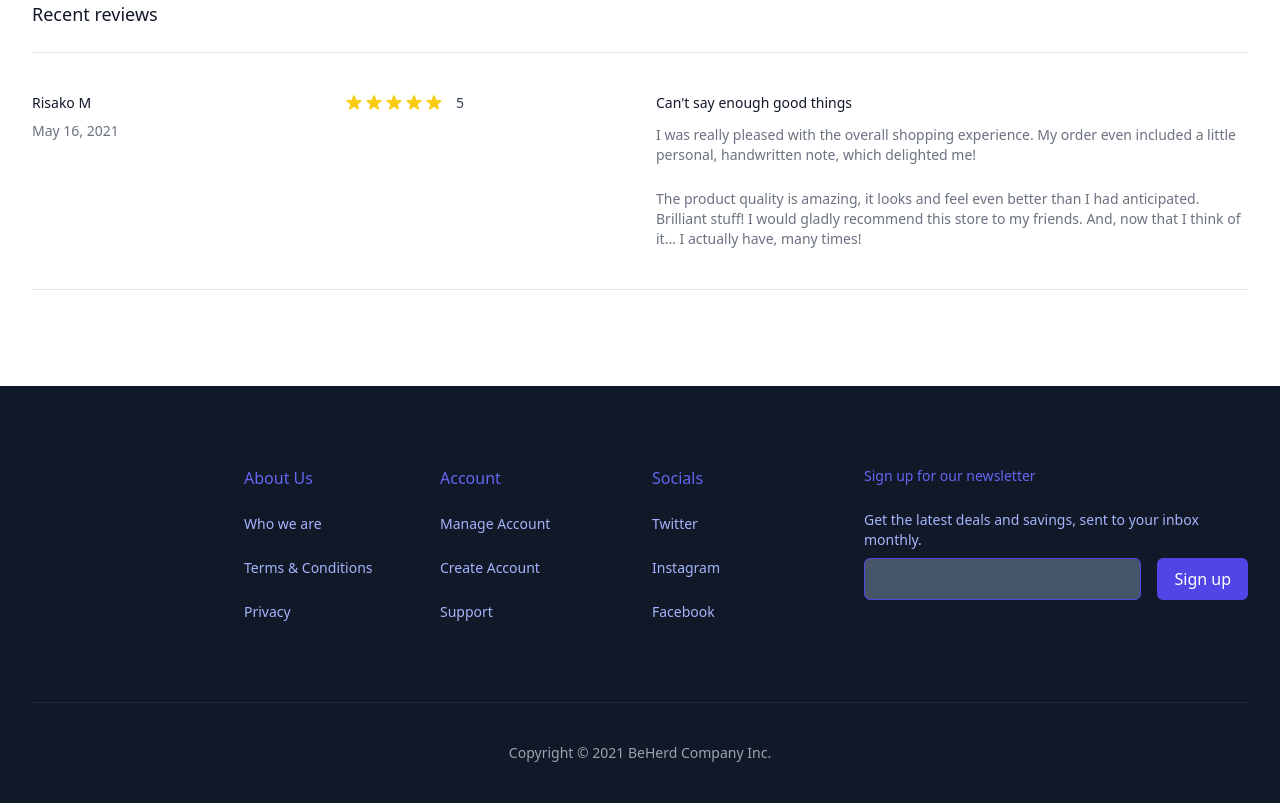
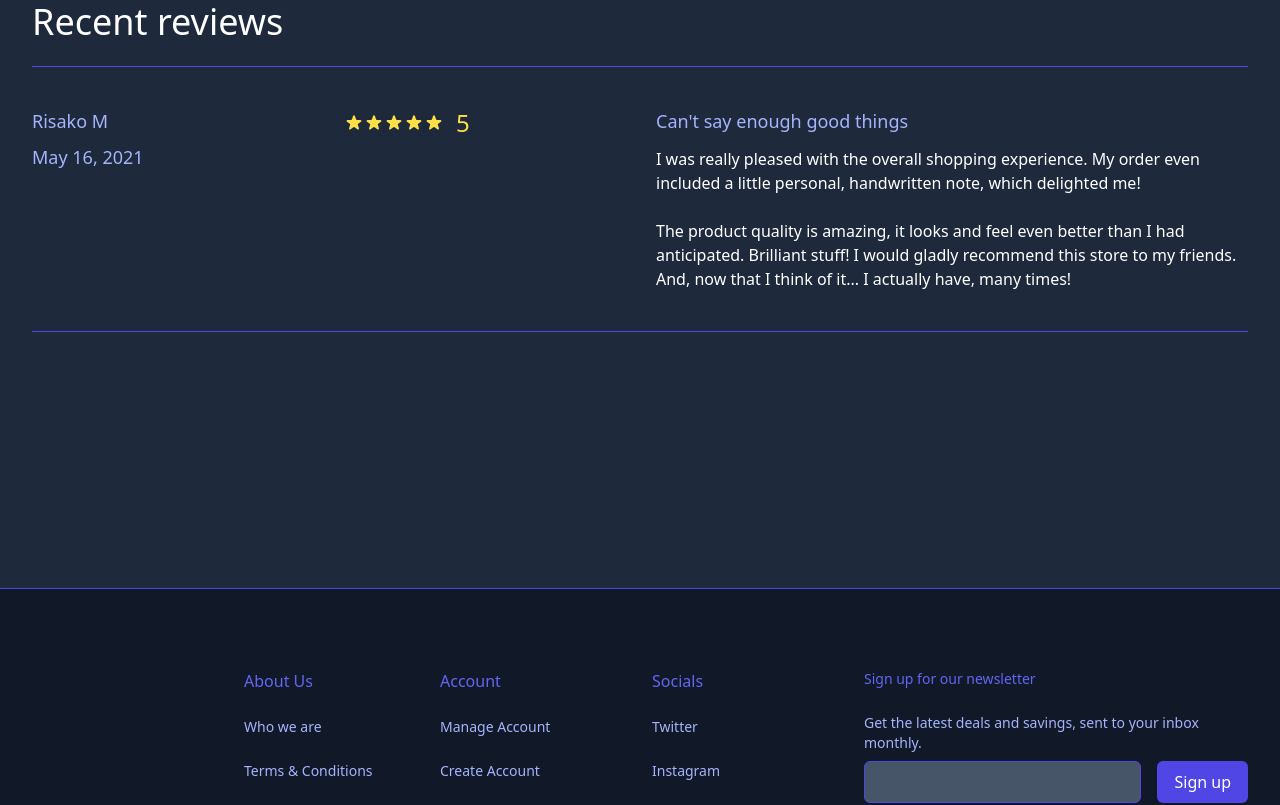
Before and after one commit to woz-u/WreckedAngular-Group, a React (Create React App) app: page /Reviews in a window 1280 px wide. Shown: the part 200-1005 px from the top of the page. Built offline with nearby package versions, Linux system fonts and the light colour scheme; no server answers.

Commit message:
Touch ups on some front end

```diff
--- a/src/Components/Footer.jsx
+++ b/src/Components/Footer.jsx
@@ -53,7 +53,7 @@ function Footer() {
   };
 
   return (
-    <div>
+    <div className="border-t border-indigo-600">
       <footer aria-labelledby="footer-heading" className="bg-gray-900">
         <h2 id="footer-heading" className="sr-only">
           Footer
@@ -145,8 +145,8 @@ function Footer() {
             </div>
           </div>
 
-          <div className="border-t border-gray-800 py-10">
-            <p className="text-sm text-gray-400 flex justify-center">
+          <div className="border-t border-indigo-600 py-10">
+            <p className="text-sm text-indigo-400 flex justify-center">
               Copyright &copy; 2021 BeHerd Company Inc.
             </p>
           </div>
--- a/src/Routes/AboutUs.jsx
+++ b/src/Routes/AboutUs.jsx
@@ -1,6 +1,6 @@
 export default function AboutUs() {
   return (
-    <div className="relative ">
+    <div className="relative bg-slate-800">
       <div className="lg:absolute lg:inset-0">
         <div className="lg:absolute lg:inset-y-0 lg:left-0 lg:w-1/2">
           <img
@@ -12,16 +12,16 @@ export default function AboutUs() {
       </div>
       <div className="relative pt-12 pb-16 px-4 sm:pt-16 sm:px-6 lg:px-8 lg:max-w-7xl lg:mx-auto lg:grid lg:grid-cols-2">
         <div className="lg:col-start-2 lg:pl-8">
-          <div className="text-base max-w-prose mx-auto lg:max-w-lg lg:ml-auto lg:mr-0 bg-white">
-            <h2 className="mt-2 text-4xl leading-8 font-extrabold tracking-tight text-indigo-600 sm:text-4xl">
+          <div className="text-base max-w-prose mx-auto lg:max-w-lg lg:ml-auto lg:mr-0 bg-grey-800">
+            <h2 className="mt-2 text-4xl leading-8 font-extrabold tracking-tight text-indigo-400 sm:text-4xl">
               What is Be Herd?
             </h2>
-            <p className="mt-8 text-2xl text-indigo-500">
+            <p className="mt-8 text-2xl text-white">
             Be Herd is the latest way to celebrate a birthday, anniversary, or any other special occasion in the most hilarious way. Celebrate that special person by filling their yard with a herd of cow lawn ornaments. Set up and pickup included. Let your message Be Herd.
             </p>
             <div className="py-20">
-              <h2 className="py-10 text-indigo-600 text-4xl font-bold">Our Team</h2>
-              <p className="text-2xl text-indigo-500">
+              <h2 className="py-10 text-indigo-400 text-4xl font-bold">Our Team</h2>
+              <p className="text-2xl text-white">
                 Wrecked Angular is made up of 3 members, Sam, Jeremy, and Tim. We met at a coding bootcamp, Woz-U, and from there our relationship flourished.This website is the masterpiece we came up with. We hope you enjoy the idea and website.
               </p>
             </div>
--- a/src/Routes/Account.jsx
+++ b/src/Routes/Account.jsx
@@ -31,7 +31,7 @@ const Account = () => {
             <h1 className="text-3xl font-bold py-8 text-center text-white">Reviews</h1>
             <div className="flex justify-center">
               <form>
-                <textarea className="min-h-[300px] min-w-[600px] max-w-[700px] bg-slate-600 border-indigo-600 rounded-md shadow-sm py-2 px-4 text-base placeholder-white focus:outline-none focus:border-white focus:ring-2 focus:ring-offset-2 focus:ring-offset-gray-900 focus:ring-indigo-600 resize text-white">Please Write Us A Review</textarea>
+                <textarea className="min-h-[300px] min-w-[600px] max-w-[700px] bg-slate-300 border-indigo-600 rounded-md shadow-sm py-2 px-4 text-base placeholder-white focus:outline-none focus:border-white focus:ring-2 focus:ring-offset-2 focus:ring-offset-gray-900 focus:ring-indigo-600 resize text-black">Please Write Us A Review</textarea>
                 <div className="flex flex-row max-w-[120px] px-2 py-4 mx-auto justify-between sm:flex-row text-center relative right-16">
                   <div className="">
                     <button className="bg-blue-600 text-white hover:opacity-75 p-2 rounded-3xl">Create</button>
--- a/src/Routes/Reviews.jsx
+++ b/src/Routes/Reviews.jsx
@@ -22,10 +22,10 @@ function classNames(...classes) {
 
 export default function Reviews() {
   return (
-    <div className="bg-white">
+    <div className="bg-slate-800 pb-40">
       <div className="max-w-2xl mx-auto py-16 px-4 sm:py-24 sm:px-6 lg:max-w-7xl lg:px-8">
-        <h2 className="text-lg font-medium text-gray-900">Recent reviews</h2>
-        <div className="mt-6 pb-10 border-t border-b border-gray-200 divide-y divide-gray-200 space-y-10">
+        <h2 className="text-4xl font-medium text-white">Recent reviews</h2>
+        <div className="mt-6 pb-10 border-t border-b border-indigo-600 divide-y divide-white space-y-10">
           {reviews.map((review) => (
             <div key={review.id} className="pt-10 lg:grid lg:grid-cols-12 lg:gap-x-8">
               <div className="lg:col-start-5 lg:col-span-8 xl:col-start-4 xl:col-span-9 xl:grid xl:grid-cols-3 xl:gap-x-8 xl:items-start">
@@ -35,34 +35,34 @@ export default function Reviews() {
                       <StarIcon
                         key={rating}
                         className={classNames(
-                          review.rating > rating ? 'text-yellow-400' : 'text-gray-200',
+                          review.rating > rating ? 'text-yellow-300' : 'text-white',
                           'h-5 w-5 flex-shrink-0'
                         )}
                         aria-hidden="true"
                       />
                     ))}
                   </div>
-                  <p className="ml-3 text-sm text-gray-700">
+                  <p className="ml-3 text-2xl text-yellow-300">
                     {review.rating}
                     <span className="sr-only"> out of 5 stars</span>
                   </p>
                 </div>
 
                 <div className="mt-4 lg:mt-6 xl:mt-0 xl:col-span-2">
-                  <h3 className="text-sm font-medium text-gray-900">{review.title}</h3>
+                  <h3 className="text-lg font-medium text-indigo-300">{review.title}</h3>
 
                   <div
-                    className="mt-3 space-y-6 text-sm text-gray-500"
+                    className="mt-3 space-y-6 text-md text-white"
                     dangerouslySetInnerHTML={{ __html: review.content }}
                   />
                 </div>
               </div>
 
               <div className="mt-6 flex items-center text-sm lg:mt-0 lg:col-start-1 lg:col-span-4 lg:row-start-1 lg:flex-col lg:items-start xl:col-span-3">
-                <p className="font-medium text-gray-900">{review.author}</p>
+                <p className="text-lg font-medium text-indigo-300">{review.author}</p>
                 <time
                   dateTime={review.datetime}
-                  className="ml-4 border-l border-gray-200 pl-4 text-gray-500 lg:ml-0 lg:mt-2 lg:border-0 lg:pl-0"
+                  className="text-lg ml-4 border-l border-white pl-4 text-indigo-300 lg:ml-0 lg:mt-2 lg:border-0 lg:pl-0"
                 >
                   {review.date}
                 </time>
--- a/src/Routes/SignIn.jsx
+++ b/src/Routes/SignIn.jsx
@@ -48,7 +48,7 @@ const Signin = () => {
   };
 
   return (
-    <div className="bg-slate-800">
+    <div className="bg-slate-800 pb-10">
       <div className="max-w-[400px] mx-auto min-h-[600px] px-4 py-20 bg-slate-800">
         <h1 className="text-2xl font-bold text-white">Sign In</h1>
         <form onSubmit={handleSubmit}>
@@ -74,7 +74,7 @@ const Signin = () => {
               <AiFillLock className="absolute right-2 top-3 text-gray-800" />
             </div>
           </div>
-          <button className="w-full my-2 p-3 bg-button text-btnText rounded-2xl shadow-xl bg-indigo-700 text-btnText rounded-2xl shadow-xl text-white hover:bg-white hover:text-black">
+          <button className="w-full my-2 p-3 bg-button text-btnText bg-indigo-700 text-btnText rounded-2xl shadow-xl text-white hover:bg-white hover:text-black">
             Sign in
           </button>
         </form>
--- a/src/Routes/SignUp.jsx
+++ b/src/Routes/SignUp.jsx
@@ -47,7 +47,7 @@ const Signup = () => {
   };
 
   return (
-    <div className="bg-slate-800">
+    <div className="bg-slate-800 pb-10">
       <div className="max-w-[400px] mx-auto min-h-[600px] px-4 py-20 bg-slate-800">
         <h1 className="text-2xl font-bold text-white">Create An Account</h1>
         {error ? <p className="bg-red-300 p-3 my-2">{error}</p> : null}
```
Also changed, not shown: src/Components/Navbar.jsx (+9 -9 lines).
